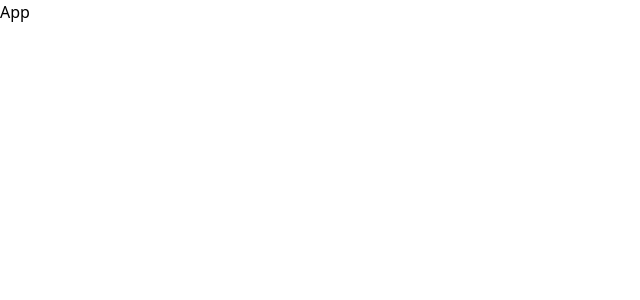
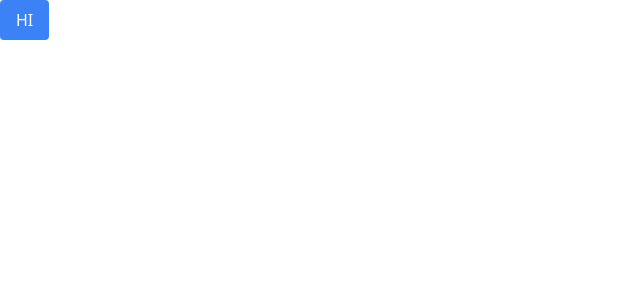
Before and after one commit to mhmd-zbib/brain-waves, a React (Vite) app: page / in a window 1280 px wide. Shown: the top 300 px of the page, without its empty margins (0-640 px from the left). Built offline with nearby package versions, Linux system fonts and the light colour scheme.

Commit message:
New Button

```diff
--- a/src/App.tsx
+++ b/src/App.tsx
@@ -1,7 +1,12 @@
 import React from "react";
+import Button from "./modules/core/components/Button";
 
 const App = () => {
-  return <div>App</div>;
+  return (
+    <div>
+      <Button>HI</Button>
+    </div>
+  );
 };
 
 export default App;
--- a/src/modules/core/components/Button.tsx
+++ b/src/modules/core/components/Button.tsx
@@ -0,0 +1,29 @@
+// Button.tsx
+
+import React, { ButtonHTMLAttributes, FC } from "react";
+
+// Define the props interface for the Button component
+interface ButtonProps extends ButtonHTMLAttributes<HTMLButtonElement> {
+  variant?: "primary" | "secondary"; // Define possible variants
+}
+
+// Define the Button component as a functional component
+const Button: FC<ButtonProps> = ({
+  variant = "primary",
+  children,
+  ...props
+}) => {
+  // Assign the appropriate classes based on the variant prop
+  const buttonClass = `py-2 px-4 rounded ${
+    variant === "primary" ? "bg-blue-500 text-white" : "bg-gray-500 text-black"
+  }`;
+
+  // Render the button element with the provided props
+  return (
+    <button className={buttonClass} {...props}>
+      {children}
+    </button>
+  );
+};
+
+export default Button;
```
